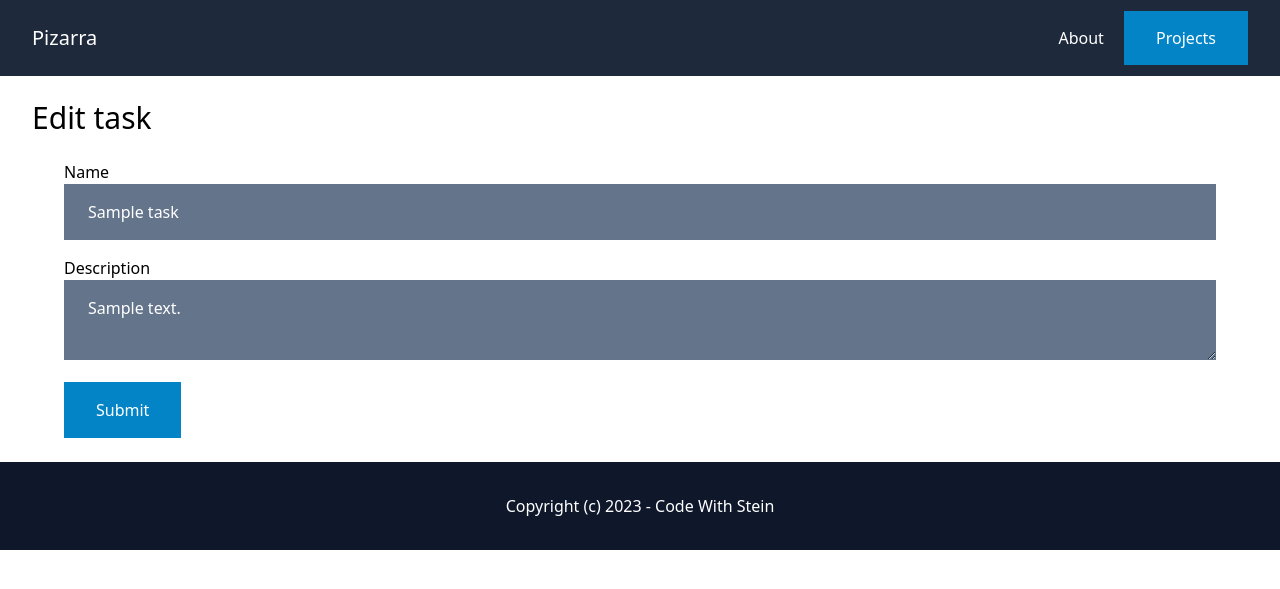
After one commit to kumailalidev/django-pizarra, a Django app: a page that uses task/templates/task/edit.html in a window 1280 px wide. The commit adds this page. Shown: the top 589 px of the page. Run offline with Django 5.2, Linux system fonts and the light colour scheme; a user stored in the database is signed in; tables that the repository leaves empty hold one stand-in row (values such as "Sample post"); some libraries are stand-ins or nearby versions.

Commit message:
Edit Task.

```diff
--- a/task/templates/task/detail.html
+++ b/task/templates/task/detail.html
@@ -12,7 +12,8 @@
 {% if not task.is_done %}
 <a href="?is_done=yes" class="py-4 px-8 bg-sky-600 text-white inline-block">Mark as done</a>
 {% endif %}
-<a href="" class="py-4 px-8 bg-sky-600 text-white inline-block">Edit</a>
+<a href="{% url 'task:edit' task.project_id task.todolist_id task.id %}"
+    class="py-4 px-8 bg-sky-600 text-white inline-block">Edit</a>
 <a href="" class="py-4 px-8 bg-amber-600 text-white inline-block">Delete</a>
 </div>
 {% endblock %}
--- /dev/null
+++ b/task/templates/task/edit.html
@@ -0,0 +1,22 @@
+{% extends 'core/base.html' %}
+
+{% block content %}
+<h1 class="mb-6 text-3xl">Edit task</h1>
+
+<!-- . represents the page we are on -->
+<form class="mt-6 px-8 space-y-4" method="post" action=".">
+    {% csrf_token %}
+    <div>
+        <label class="">Name</label><br>
+        <input name="name" value="{{ task.name }}" type="text" class="w-full py-4 px-6 bg-slate-500 text-white">
+    </div>
+    <div>
+        <label class="">Description</label><br>
+        <textarea name="description" class="w-full py-4 px-6 bg-slate-500 text-white">{{ task.description }}</textarea>
+    </div>
+
+    <div>
+        <button class="py-4 px-8 bg-sky-600 text-white">Submit</button>
+    </div>
+</form>
+{% endblock %}
--- a/task/urls.py
+++ b/task/urls.py
@@ -7,4 +7,5 @@ app_name = "task"
 urlpatterns = [
     path("add/", views.add, name="add"),
     path("<uuid:pk>/", views.detail, name="detail"),
+    path("<uuid:pk>/edit/", views.edit, name="edit"),
 ]
--- a/task/views.py
+++ b/task/views.py
@@ -39,3 +39,24 @@ def detail(request, project_id, todolist_id, pk):
         task.save()
 
     return render(request, "task/detail.html", {"task": task})
+
+
+@login_required
+def edit(request, project_id, todolist_id, pk):
+    project = Project.objects.filter(created_by=request.user).get(pk=project_id)
+    todolist = TodoList.objects.filter(project=project).get(pk=todolist_id)
+    task = Task.objects.filter(project=project).filter(todolist=todolist).get(pk=pk)
+
+    if request.method == "POST":
+        name = request.POST.get("name", "")
+        description = request.POST.get("description", "")
+
+        if name:
+            task.name = name
+
+        task.description = description
+        task.save()
+
+        return redirect(f"/projects/{project_id}/{todolist_id}/{pk}")
+
+    return render(request, "task/edit.html", {"task": task})
```
